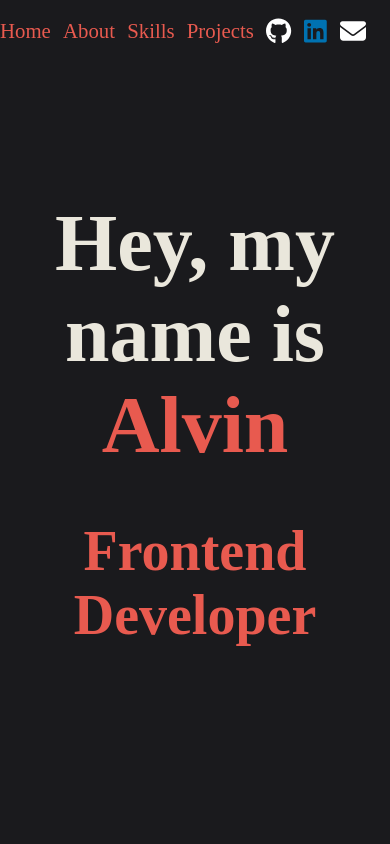
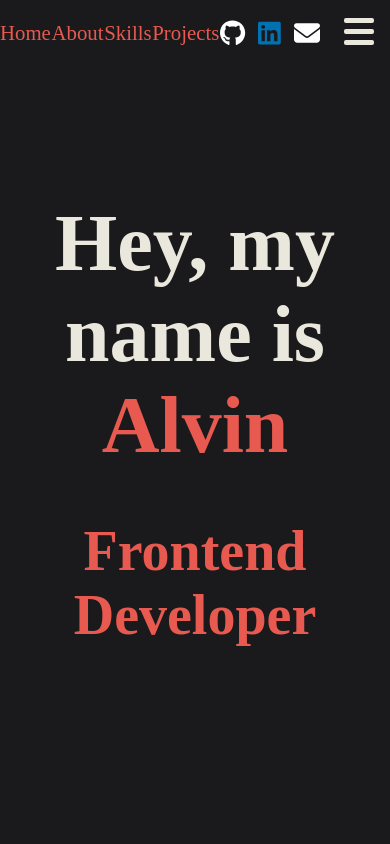
Before and after one commit to Khrononian/Portfolio, a React (Create React App) app: page / in a window 390 px wide. Shown: the top 844 px of the page. Built offline with nearby package versions, Linux system fonts and the light colour scheme.

Commit message:
Setting up the menu for responsiveness

```diff
--- a/src/App.css
+++ b/src/App.css
@@ -35,6 +35,69 @@ nav ul li, nav ul div li {
 }
 nav ul div {
   width: 100px;
+}
+.menu {
+  display: none;
+  margin-right: 1rem;
+  transition: all .5s ease-out;
+}
+.menu-blocks {
+  /* display: flex;
+  flex-direction: column;
+  justify-content: space-between; */
+  margin-right: 1rem;
+  height: 30px;
+  transform-origin: 4px 0px;
+
+  transition: transform 0.5s cubic-bezier(0.77,0.2,0.05,1.0),
+              background 0.5s cubic-bezier(0.77,0.2,0.05,1.0),
+              opacity 0.55s ease;
+  /* transition: all 0.5s ease-out; */
+
+}
+.line {
+  width: 30px;
+  background: #EAE7DC;
+  height: 5px;
+  margin-bottom: .4em;
+  border-radius: 2px;
+}
+.menu-animation .one {
+  /* transform: rotate(52deg) ; */
+  transform: rotate(45deg) translate(-2px, -1px);
+  transform-origin: 0% 0%;
+  transition: transform 0.4s ease-in-out;
+}
+.menu-animation .two {
+  transition: transform 0.2s ease-in-out;
+  opacity: 0;
+  transform: scaleY(0);
+}
+.menu-animation .three {
+  /* transform: rotate(-52deg) ; */
+  transform: rotate(-45deg) translate(0, -1px);
+  transform-origin: 0% 100%;
+
+  transition: transform 0.4s ease-in-out;
+  margin-bottom: 0
+}
+
+
+.menu-relapse .one {
+  transform: rotate(-52deg) ;
+  transform-origin: 0% 0%;
+  transition: transform 0.4s ease-in-out;
+}
+.menu-relapse .two {
+  transition: transform 0.2s ease-in-out;
+  opacity: 0;
+  transform: scaleY(0);
+}
+.menu-relapse .three {
+  transform: rotate(52deg) ;
+  transform-origin: 0% 100%;
+  transition: transform 0.4s ease-in-out;
+  margin-bottom: 0
 }
 
 header {
@@ -180,9 +243,16 @@ h2 {
 
 /* MEDIA  */
 
-@media screen and (min-width: 280px) {
+@media screen and (min-width: 280px) and (max-width: 376px) {
   .about, .projects {
     /* padding: 0;
     margin: 0; */
   }
+
+  nav ul {
+    display: none;
+  }
+  .menu-blocks {
+    display: block;
+  }
 }
--- a/src/App.js
+++ b/src/App.js
@@ -1,14 +1,22 @@
 import './App.css';
 import { FontAwesomeIcon } from '@fortawesome/react-fontawesome'
-import { faEnvelope, faEye, faCode } from '@fortawesome/free-solid-svg-icons'
+import { faEnvelope, faEye, faCode, faBars } from '@fortawesome/free-solid-svg-icons'
 import { faGithub, faLinkedin, faHtml5, faCss3, faSquareJs, faReact, faGitAlt, faNpm } from '@fortawesome/free-brands-svg-icons'
 import laptop from './laptop.webp'
 import SteamImg from './Images/SteamClone.png'
 import LeagueImg from './Images/LeagueOfLegends.png'
 import WaldoImg from './Images/WheresWaldo.png'
 import FalloutImg from './Images/FalloutMemoryCard.png'
+import { useState } from 'react';
 
 function App() {
+  const [toggle, setToggle] = useState(false)
+
+  const toggleMenu = () => {
+    setToggle(prev => !prev)
+
+  }
+
   return (
     <div className="App">
       <nav>
@@ -18,11 +26,17 @@ function App() {
           <li>Skills</li>
           <li>Projects</li>
           <div>
-            <li><FontAwesomeIcon icon={faGithub} style={{color: 'white'}} size='lg' /></li>
-            <li><FontAwesomeIcon icon={faLinkedin} style={{color: '#0072b1'}} size='lg' /></li>
-            <li><FontAwesomeIcon icon={faEnvelope}  style={{color: 'white'}} size='lg' /></li>
+            <li><a href='https://github.com/Khrononian' rel='noreferrer' target='_blank'><FontAwesomeIcon icon={faGithub} style={{color: 'white'}} size='lg' /></a></li>
+            <li><a href='' rel='noreferrer' target='_blank'><FontAwesomeIcon icon={faLinkedin} style={{color: '#0072b1'}} size='lg' /></a></li>
+            <li><a href='mailto:Alv.Barnes@gmail.com' rel='noreferrer' target='_blank'><FontAwesomeIcon icon={faEnvelope}  style={{color: 'white'}} size='lg' /></a></li>
           </div>
         </ul>
+        {/* <FontAwesomeIcon onClick={toggleMenu} icon={faBars} style={{color: '#EAE7DC'}} size='2xl' className={`menu ${toggle === false ? '' : 'menu-animation'}`} /> */}
+        <div onClick={toggleMenu} className={`menu-blocks ${toggle === false ? '' : 'menu-animation'}`}>
+          <div className='one line'></div>
+          <div className='two line'></div>
+          <div className='three line'></div>
+        </div>
       </nav>
       <header>
         <h1>Hey, my name is <span>Alvin</span></h1>
```
